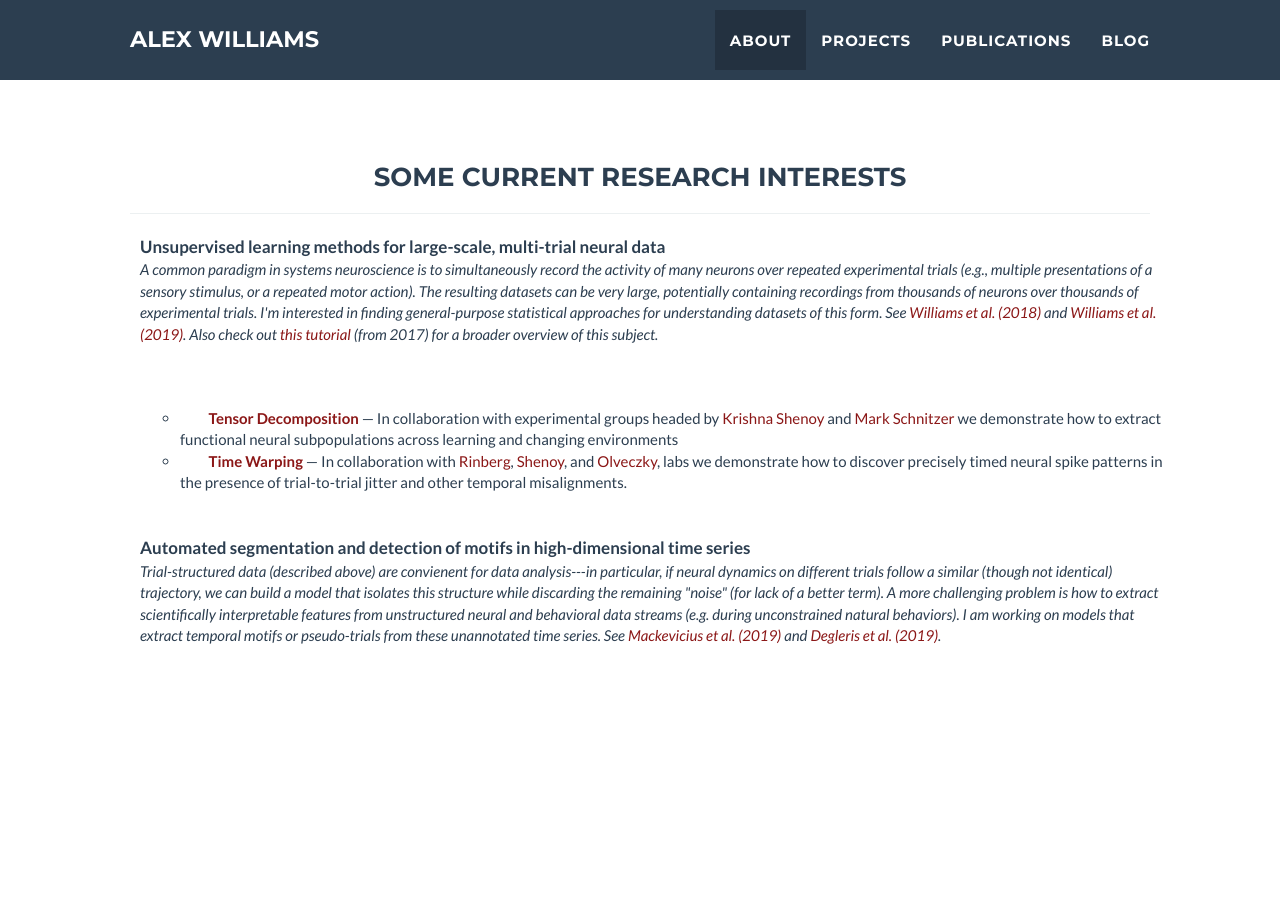
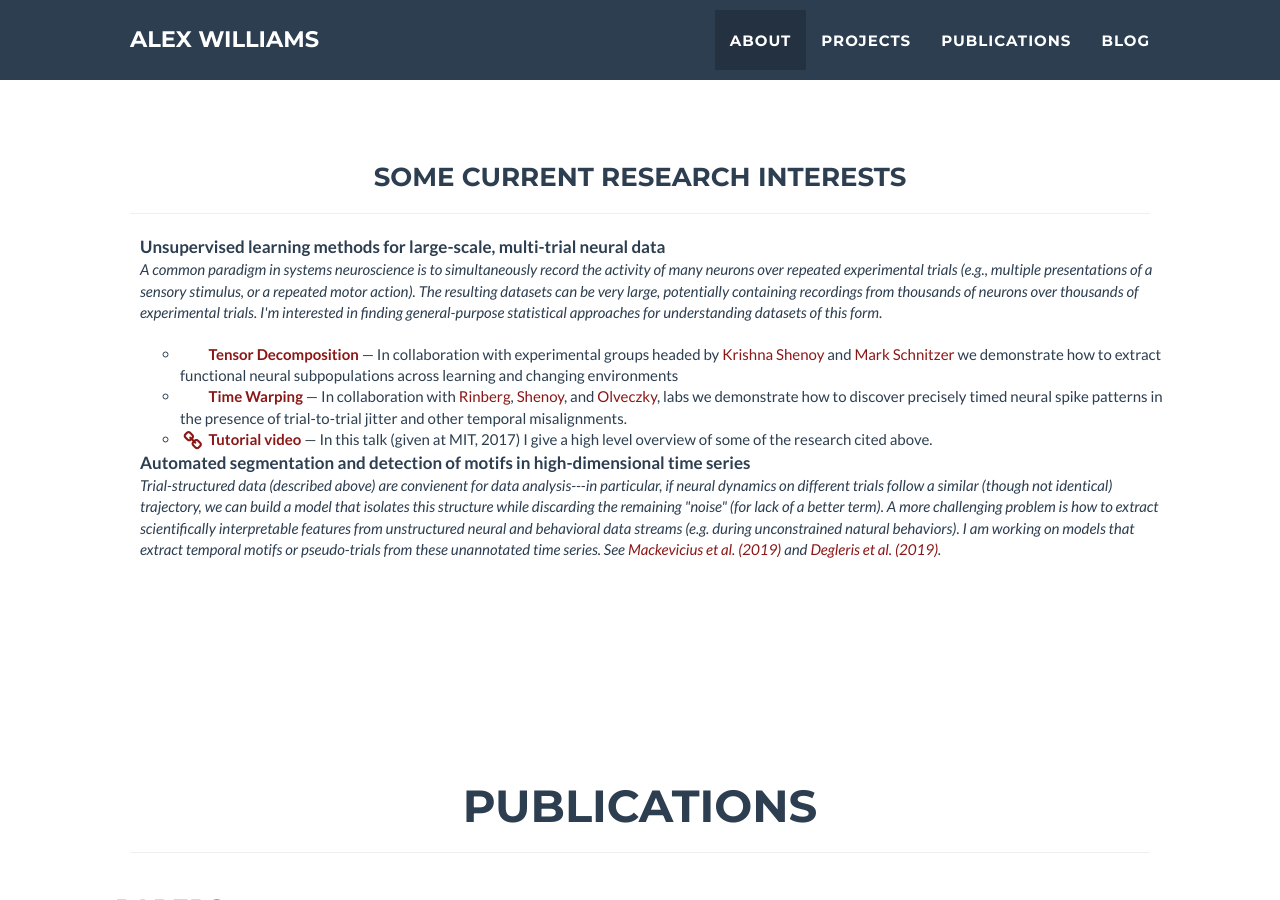
Before and after one commit to ahwillia/ahwillia.github.com, a Jekyll site: the page built from index.html, in a window 1280 px wide and 900 px high, scrolled down 1124 px. Built offline with Jekyll 4.4.1, drawn with Linux system fonts in a browser that asks for light colours; nearby versions of some CDN libraries; library files that are not in the unit come from our copies.

Commit message:
remove some hacks

```diff
--- a/_data/projects.yml
+++ b/_data/projects.yml
@@ -5,12 +5,7 @@
     presentations of a sensory stimulus, or a repeated motor action). The resulting
     datasets can be very large, potentially containing recordings from thousands of
     neurons over thousands of experimental trials. I'm interested in finding
-    general-purpose statistical approaches for understanding datasets of this form. See
-    <a href="",
-    target="_blank">Williams et al. (2018)</a> and
-    <a href="https://doi.org/10.1101/661165", target="_blank">Williams et al. (2019)</a>.
-    Also check out <a href="https://www.youtube.com/watch?v=hmmnRF66hOA", target="_blank">
-    this tutorial</a> (from 2017) for a broader overview of this subject.
+    general-purpose statistical approaches for understanding datasets of this form.
 - items:
   - name: Tensor Decomposition
     icon: pdf-o
@@ -33,6 +28,12 @@
       <a href="https://olveczkylab.oeb.harvard.edu/" target="_blank">Olveczky</a>,
       labs we demonstrate how to discover precisely timed neural spike patterns in
       the presence of trial-to-trial jitter and other temporal misalignments.
+  - name: Tutorial video
+    icon: link
+    url: https://www.youtube.com/watch?v=hmmnRF66hOA
+    description: >
+      In this talk (given at MIT, 2017) I give a high level overview of some of the research
+      cited above.
 
 - title: Automated segmentation and detection of motifs in high-dimensional time series
   description: >
--- a/_includes/projects.html
+++ b/_includes/projects.html
@@ -30,7 +30,6 @@
                         {% endfor %}
                     </ul>
                     {% endif %}
-                    <br><br>
                 {% endfor %}
                 </ul>
             </div>
```
